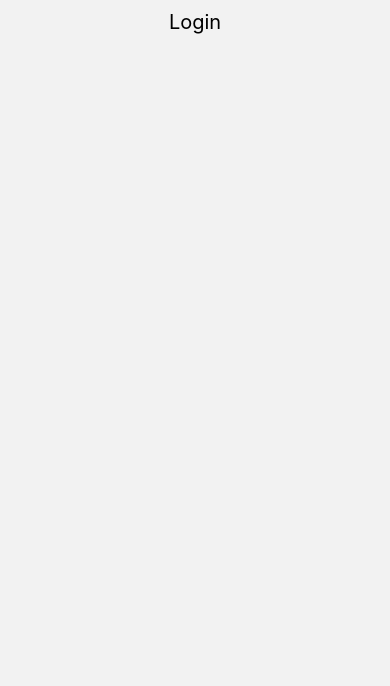
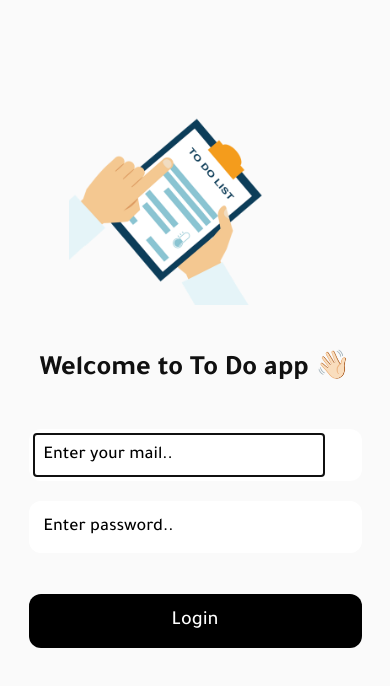
Before and after one commit to MhamedRamadan10/to-do, a React Native app: screen /Login in a window 390 px wide. Shown: the top 686 px of the page. Built offline with nearby package versions, Linux system fonts and the light colour scheme.

Commit message:
feat: implment login screen UI

```diff
--- a/app/components/index.js
+++ b/app/components/index.js
@@ -1,2 +1,4 @@
 export { default as TDScreen } from './utils/TDScreen'
 export { default as TDText } from './utils/TDText'
+export { default as TDInput } from './utils/TDInput'
+export { default as TDButton } from './utils/TDButton'
--- /dev/null
+++ b/app/components/utils/TDButton.js
@@ -0,0 +1,18 @@
+import { Pressable, StyleSheet, View, ActivityIndicator } from 'react-native'
+import { Constants } from './../../constants'
+import { TDText } from './../../components'
+
+export default function TDButton({text, action, textStyle, style, loading}) {
+
+  return (
+      <Pressable onPress={action} disabled={loading} style={[styles.wrapper, style]}>
+        <TDText t={text} style={[styles.text, textStyle]} isCenter />
+        {loading && <ActivityIndicator size="small" color='#fff' style={{marginHorizontal:10}}/> }
+      </Pressable>
+  )
+}
+
+const styles = StyleSheet.create({
+  wrapper:{ backgroundColor:Constants.colors.baseColor, padding:15, borderRadius:12, width:'90%', flexDirection:'row', justifyContent:'center', alignSelf:'center'},
+  text:{color:'#fff',}
+})
--- /dev/null
+++ b/app/components/utils/TDInput.js
@@ -0,0 +1,28 @@
+import React, { forwardRef } from 'react'
+import { TextInput, StyleSheet, View } from 'react-native'
+import { Constants } from './../../constants'
+
+export default function TDInput({value, setValue, placeholder, icon=false, autoFocus=false, keyboardType='default', editable=true, isPassword, style}) {
+
+  return (
+    <View style={styles.wrapper}>
+      <TextInput
+        style={[styles.input,style]}
+        value={value}
+        onChangeText={setValue}
+        placeholder={placeholder}
+        keyboardType={keyboardType}
+        autoFocus={autoFocus}
+        editable={editable}
+        secureTextEntry={isPassword}
+      />
+      {icon && icon}
+    </View>
+
+  )
+}
+
+const styles = StyleSheet.create({
+  wrapper:{ backgroundColor:'#fff', padding:5, borderRadius:12, flexDirection:'row', width:'90%', alignSelf:'center',marginBottom:20},
+  input:{ fontSize:18, padding:10,color:Constants.colors.baseColor,fontFamily:'Tajawal-Medium'},
+})
--- a/app/components/utils/TDScreen.js
+++ b/app/components/utils/TDScreen.js
@@ -4,8 +4,8 @@ import { Text, Pressable, StyleSheet, View, SafeAreaView, StatusBar, ScrollView
 export default function TDScreen({children, style}) {
 
   return (
-    <ScrollView style={{backgroundColor:'#fff'}}>
-        <StatusBar backgroundColor='#fff' barStyle='dark-content' />
+    <ScrollView style={{backgroundColor:'#fafafa', padding:10}}>
+        <StatusBar backgroundColor='#fafafa' barStyle='dark-content' />
         <SafeAreaView >
           <View style={[style]}>{children}</View>
         </SafeAreaView>
--- a/app/constants/Constants.js
+++ b/app/constants/Constants.js
@@ -2,5 +2,8 @@ import { Dimensions } from "react-native"
 
 export default {
   H: Dimensions.get('window').height,
-  W: Dimensions.get('window').width
+  W: Dimensions.get('window').width,
+  colors:{
+    baseColor:'#000'
+  }
 };
--- a/app/navigation/AuthNav.js
+++ b/app/navigation/AuthNav.js
@@ -1,14 +1,13 @@
 import React from "react"
 import { createNativeStackNavigator } from '@react-navigation/native-stack'
-import { CheckMail, Login, Register } from './../screen'
+import { Login, Register } from './../screen'
 
 
 const Stack = createNativeStackNavigator()
 
 export default function AuthNav({ navigation }) {
   return (
-    <Stack.Navigator initialRouteName="CheckMail">
-      <Stack.Screen name="CheckMail" component={CheckMail} options={{ headerShown: false }} />
+    <Stack.Navigator initialRouteName="Login">
       <Stack.Screen name="Login" component={Login} options={{ headerShown: false }} />
       <Stack.Screen name="Register" component={Register} options={{ headerShown: false }} />
     </Stack.Navigator>
--- a/app/screen/auth/CheckMail.js
+++ /dev/null
@@ -1,18 +0,0 @@
-import { useEffect, useState, useContext } from 'react'
-import { Image } from 'react-native'
-import { TDScreen, TDText } from './../../components'
-import { LOGO } from './../../assets'
-import { Constants } from './../../constants'
-
-import { MaterialCommunityIcons as Icon} from "@expo/vector-icons"
-
-
-export default function CheckMail({ navigation }) {
-
-  return (
-    <TDScreen>
-      <Image source={LOGO} style={{resizeMode:'contain', height:Constants.H*.3, width:Constants.W*.8, alignSelf:'center', marginVertical:Constants.H*.05}}/>
-      <TDText t='CheckMail'/>
-    </TDScreen>
-  )
-}
--- a/app/screen/auth/Login.js
+++ b/app/screen/auth/Login.js
@@ -1,13 +1,52 @@
 import { useEffect, useState, useContext } from 'react'
-import { View, Text } from 'react-native'
+import { Image } from 'react-native'
+import { TDScreen, TDText, TDInput, TDButton } from './../../components'
+import { LOGO } from './../../assets'
+import { Constants } from './../../constants'
 import { MaterialCommunityIcons as Icon} from "@expo/vector-icons"
 
 
 export default function Login({ navigation }) {
 
+  const [ mail, setMail ] = useState('')
+  const [ password, setPassword ] = useState('')
+  const [ loading, setLoading ] = useState(false)
+
+  const login = () => {
+    setLoading(true)
+  }
+
   return (
-    <View>
-      <Text style={{fontSize:20, textAlign:'center', paddingVertical:10}}>Login</Text>
-    </View>
+    <TDScreen>
+
+      <Image source={LOGO} style={{resizeMode:'contain', height:Constants.H*.3, width:Constants.W*.8, alignSelf:'center', marginVertical:Constants.H*.05}}/>
+
+      <TDText t='Welcome to To Do app 👋🏻' isCenter isBold style={{marginBottom:Constants.H*.05}}/>
+
+      <TDInput
+        value={mail}
+        setValue={setMail}
+        placeholder='Enter your mail..'
+        style={{width:'90%'}}
+        autoFocus
+        keyboardType='email-address'
+      />
+
+      <TDInput
+        value={password}
+        setValue={setPassword}
+        placeholder='Enter password..'
+        style={{width:'90%'}}
+        isPassword
+      />
+
+      <TDButton
+        style={{marginTop:Constants.H*.025}}
+        text='Login'
+        loading={loading}
+        action={login}
+      />
+
+    </TDScreen>
   )
 }
--- a/app/screen/index.js
+++ b/app/screen/index.js
@@ -1,5 +1,4 @@
 export { default as Home } from './home/Home'
 
-export { default as CheckMail } from './auth/CheckMail'
 export { default as Login } from './auth/Login'
 export { default as Register } from './auth/Register'
```
